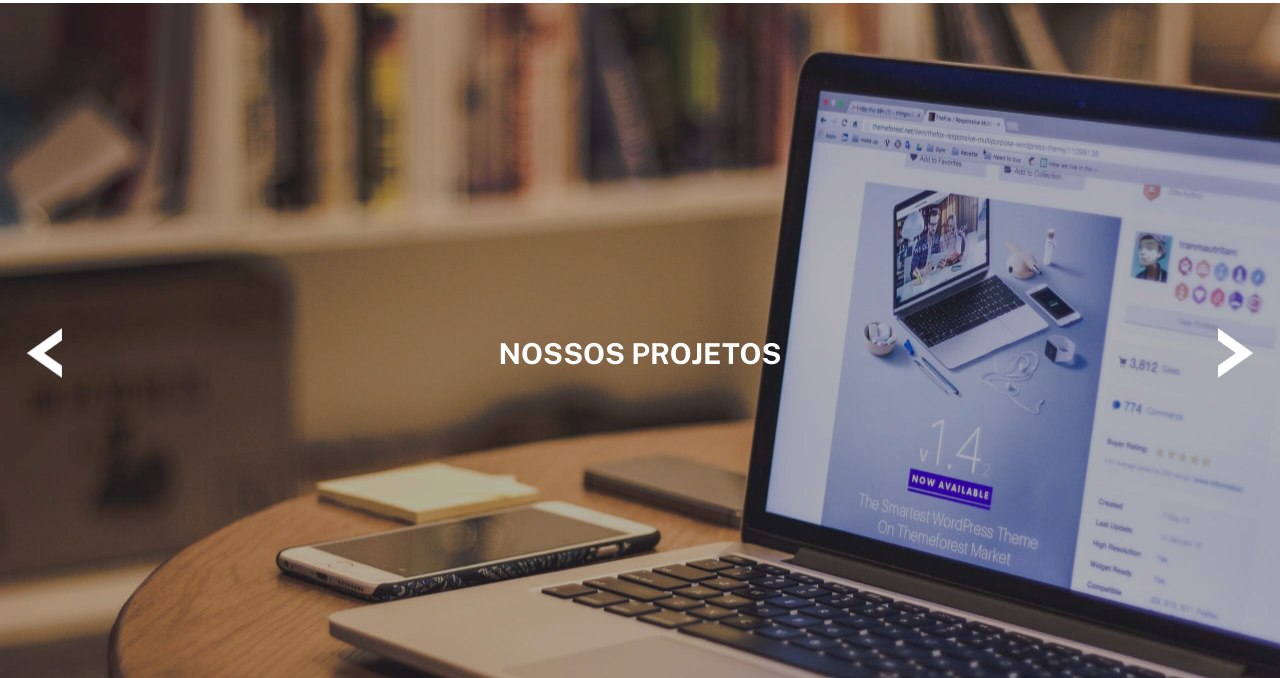
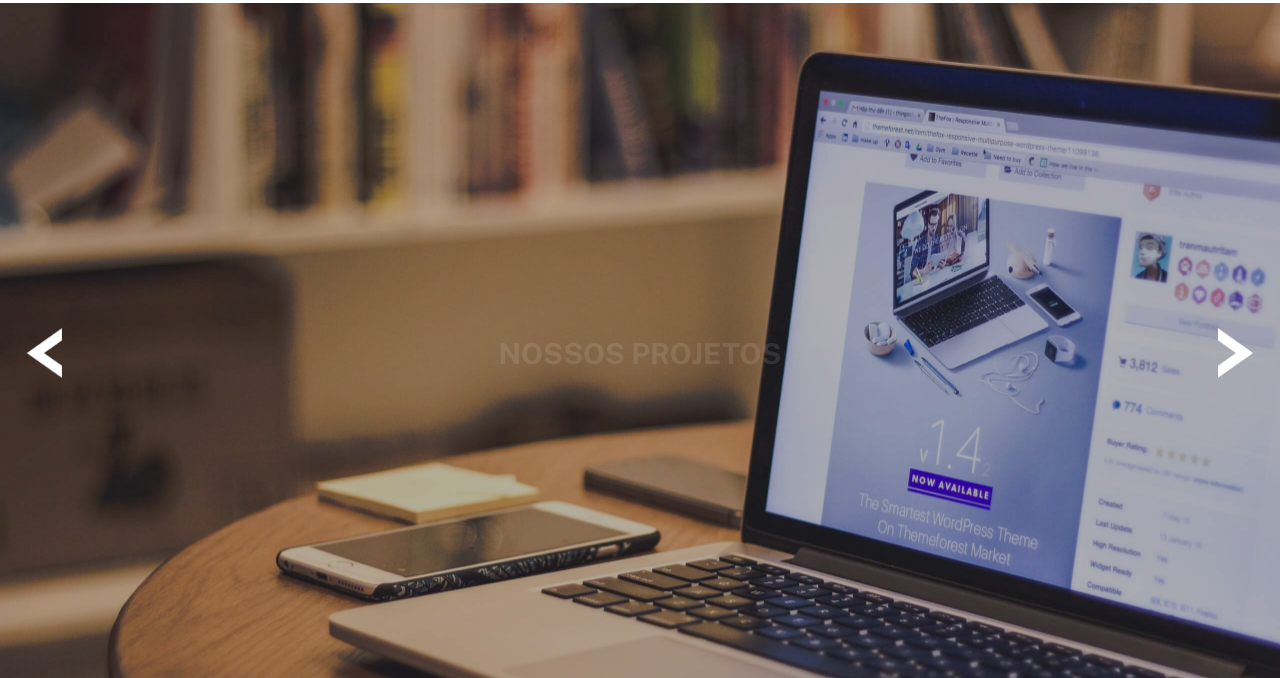
Before and after one commit to Guilhermebsdourado/Novo-Landing-Page, a plain HTML site: page index.html in a window 1280 px wide. Shown: the part 122-800 px from the top of the page. Drawn offline with nearby package versions, Linux system fonts and the light colour scheme.

Commit message:
opacity no texto da imagem

```diff
--- a/src/css/style.css
+++ b/src/css/style.css
@@ -112,6 +112,17 @@
     color: #fff;
     text-transform: uppercase;
     font-size: calc(1em + 1vw);
+    opacity: 0.1;
+    display: flex;
+    align-items: center;
+    justify-content: center;
+    width: 700px;
+    height: 600px;
+    transition: 0.3s ease-in-out;
+}
+
+.conteudo-principal .paineis .titulo:hover{
+    opacity: 1;
 }
 
 .conteudo-principal .paineis .seta {
```
